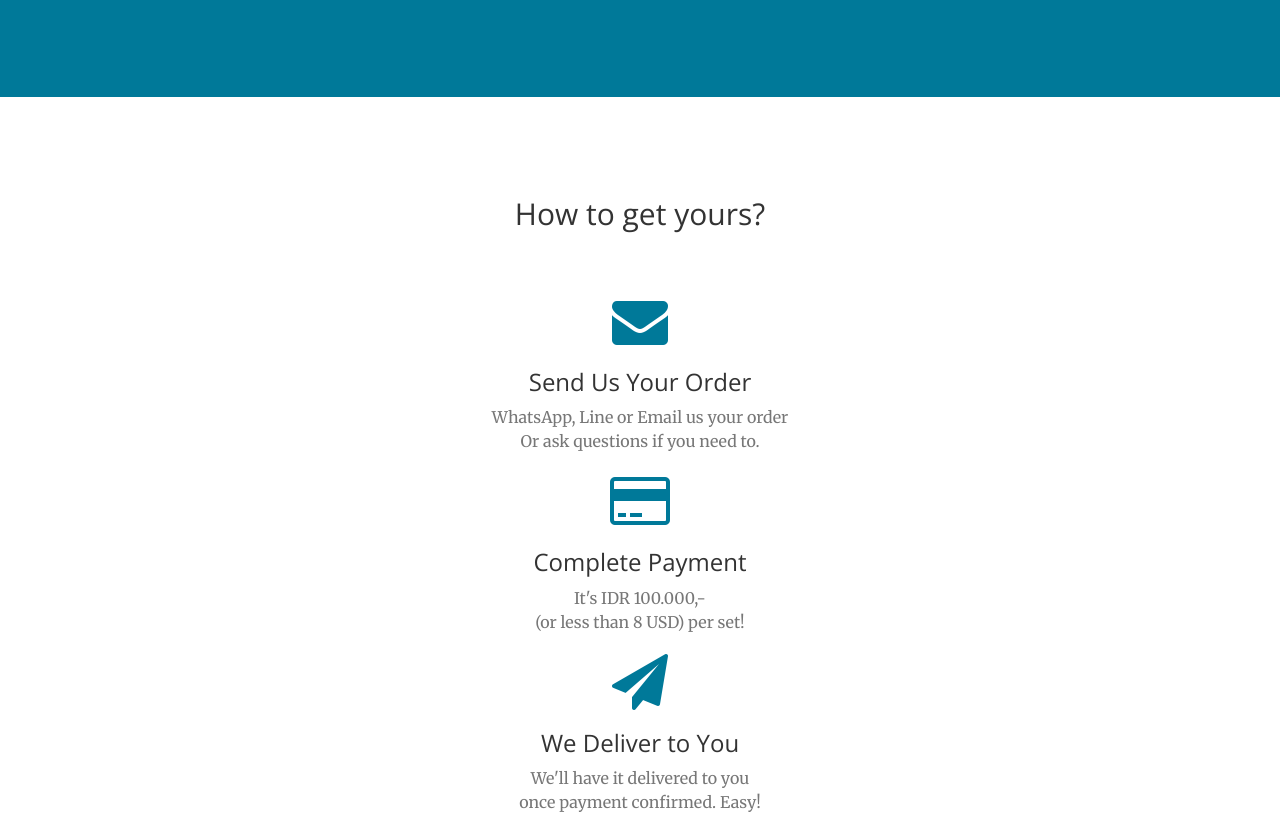
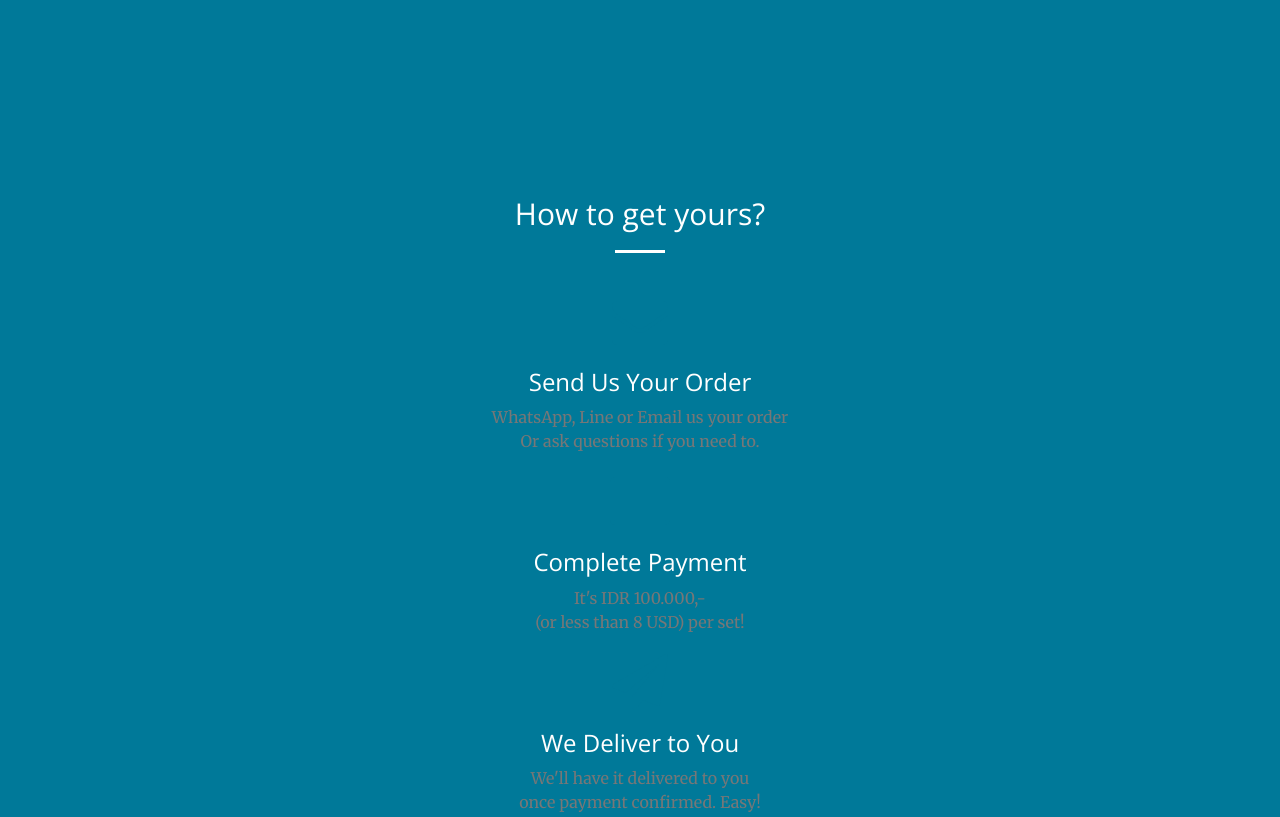
Before and after one commit to Ezral/klinicard, a website: page index.html in a window 1280 px wide. Shown: the part 1217-2034 px from the top of the page. Drawn offline with nearby package versions, Linux system fonts and the light colour scheme.

Commit message:
Update index.html

```diff
--- a/index.html
+++ b/index.html
@@ -121,7 +121,7 @@
         </div>
     </section>
 
-     <section id="services">
+     <section class="bg-primary" id="services">
         <div class="container">
             <div class="row">
                 <div class="col-lg-12 text-center">
```
